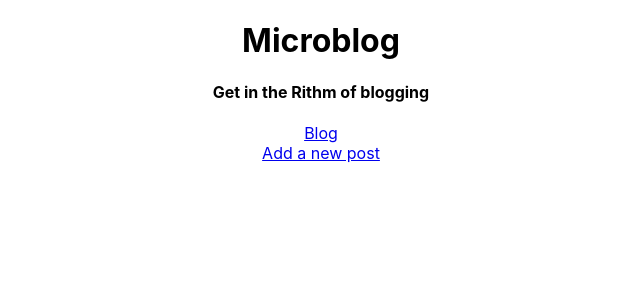
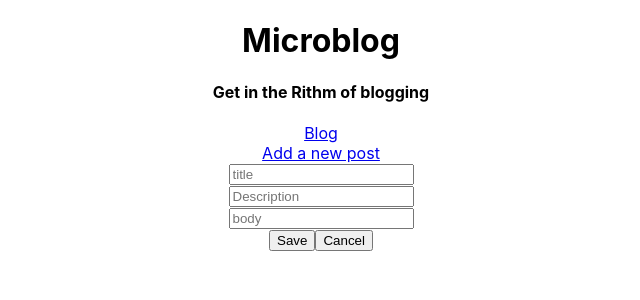
Before and after one commit to SevenSinz/redux-microblog, a React (Create React App) app: page /new in a window 1280 px wide. Shown: the top 300 px of the page, without its empty margins (319-959 px from the left). Built offline with nearby package versions, Linux system fonts and the light colour scheme.

Commit message:
BlogPost rednder conditional logic, add PostFormEditAdd, debugging now

```diff
--- a/package.json
+++ b/package.json
@@ -11,6 +11,7 @@
     "react-redux": "^5.1.1",
     "react-router-dom": "^4.3.1",
     "react-scripts": "2.1.1",
+    "reactstrap": "^8.0.0",
     "redux": "^4.0.1",
     "redux-devtools-extension": "^2.13.5",
     "redux-thunk": "^2.3.0"
--- a/src/App.js
+++ b/src/App.js
@@ -12,6 +12,17 @@ class App extends Component {
     this.state = {
       blogPosts: [{ id: "1", title: "Test1", description: "Test1", body: "So much testing." }],
     }
+    this.delete = this.delete.bind(this);
+    this.save = this.save.bind(this);
+  }
+
+  delete(id){
+    this.setState( { blogPosts: this.state.blogPosts.filter(post => post.id !== id) } )
+  }
+
+  save(blogPost){
+    let blogPosts = this.state.blogPosts.filter(post => post.id !== blogPost.id)
+    this.setState({ blogPosts: [...blogPosts, blogPost] })
   }
 
   render() {
@@ -29,7 +40,8 @@ class App extends Component {
             <Route exact path="/:id"
               render={(props) => <BlogPost
                 {...props} {...this.props}
-                blogPosts={this.state.blogPosts} />} />
+                blogPosts={this.state.blogPosts}
+                handleDelete={ this.delete } />} />
             <Redirect to="/" />
           </Switch>
         </div>
--- a/src/BlogPost.js
+++ b/src/BlogPost.js
@@ -1,16 +1,17 @@
 import React, { Component } from 'react';
+import PostFormEditAdd from './PostFormEditAdd';
 
 // Edit button and Delete button
-
-
 
 class BlogPost extends Component {
     constructor(props) {
         super(props);
         this.state = {
-            isEditing: false
+            isEditing: false,
+            blogPost: this.findBlog()[0]
         }
         this.toggleIsEditing = this.toggleIsEditing.bind(this);
+        this.handleDelete = this.handleDelete.bind(this);
     }
 
     findBlog() {
@@ -26,20 +27,40 @@ class BlogPost extends Component {
         );
     }
 
+    showEdit(){
+        return (
+            <PostFormEditAdd blogPost={ this.state.blogPost } />
+        )
+    }
+
+    handleDelete(){
+        this.props.handleDelete(this.state.blogPost.id);
+    }
+
+    showBlogPost(){
+        return(
+            <div>
+                <button onClick={this.toggleIsEditing}> Edit </button>
+                <button onClick={this.handleDelete}> Delete </button>
+                <div>
+                    <h2> {this.state.blogPost.title} </h2>
+                    <p> {this.state.blogPost.description} </p>
+                    <p> {this.state.blogPost.body} </p>
+                </div>
+            </div>
+        )
+    }
+
+
+
     render() {
         const blogPost = this.findBlog()[0]
-        console.log("What props?", this.props);
-        console.log("What is state?", this.state);
+
+        console.log("blogPost in BlogPost?", blogPost);
+        console.log("BlogPost props?", this.props);
+        console.log("BlogPost state?", this.state);
         return (
-            <div>
-                <button onClick={this.toggleIsEditing}> Edit </button>
-                <button onClick={this.props.handleDelete}> Delete </button>
-                <div>
-                    <h2> {blogPost.title} </h2>
-                    <p> {blogPost.description} </p>
-                    <p> {blogPost.body} </p>
-                </div>
-            </div>
+            this.state.isEditing ? this.showEdit() : this.showBlogPost()
         );
     }
 }
--- a/src/PostFormEditAdd.js
+++ b/src/PostFormEditAdd.js
@@ -1,15 +1,104 @@
 import React, { Component } from 'react';
+import { Card, CardBody, CardTitle } from 'reactstrap';
+import { Link } from "react-router-dom";
+
+import uuid from 'uuid/v4';
+
 
 class PostFormEditAdd extends Component {
+
+    constructor(props) {
+        super(props);
+        this.state = {
+                id: uuid(),
+                title: "",
+                description: "",
+                body: ""
+        };
+
+        this.handleChange = this.handleChange.bind(this);
+        this.handleSubmit = this.handleSubmit.bind(this);
+    }
+
+    handleSubmit(evt) {
+        evt.preventDefault();
+        // check if edit or add
+        // if add, give it uuid
+        // if edit, continue
+        this.props.handleSave(this.state.blogPost)
+    }
+
+    handleChange(evt) {
+        this.setState({ [evt.target.name]: evt.target.value })
+    }
+
+    // handleChange(evt) {
+    //     this.setState({
+    //         blogPost: {...this.state.blogPost, [evt.target.name]: evt.target.value}
+    //     })
+    // }
+
+    componentDidMount() {
+        if (this.props.blogPost) {
+            this.setState( this.props.blogPost )
+        }
+    }
+
     render() {
+
+        console.log("FormPostEditAdd blogPost?", this.state.blogPost);
+        console.log("FormPostEditAdd props = ", this.props);
+        console.log("FormPostEditAdd state = ", this.state);
+
+
         return (
             <div>
+                <form >
+                    <section>
+                        <Card>
+                            <CardBody>
+                                <CardTitle className="font-weight-bold text-center">
 
+                                </CardTitle>
+
+                                <div>
+                                    <label htmlFor="title" />
+                                    <input id="title"
+                                        name="title"
+                                        placeholder="title"
+                                        value={this.state.title}
+                                        onChange={this.handleChange} />
+                                </div>
+                                <div>
+                                    <label htmlFor="description" />
+                                    <input id="description"
+                                        name="description"
+                                        placeholder="Description"
+                                        value={this.state.description}
+                                        onChange={this.handleChange} />
+                                </div>
+                                <div>
+                                    <label htmlFor="body" />
+                                    <input id="body"
+                                        name="body"
+                                        placeholder="body"
+                                        value={this.state.body}
+                                        onChange={this.handleChange} />
+                                </div>
+
+                                <button onSubmit={this.handleSubmit}> Save </button>
+                                <Link to="/">
+                                    <button type="button"> Cancel </button>
+                                </Link>
+
+                            </CardBody>
+                        </Card>
+                    </section>
+
+                </form>
             </div>
         );
     }
 }
 
 export default PostFormEditAdd;
-
-// { id: "", title: "", description: "", body: "" }
```
Also changed, not shown: 1 other file (tests, documents, lock files or other folders).
